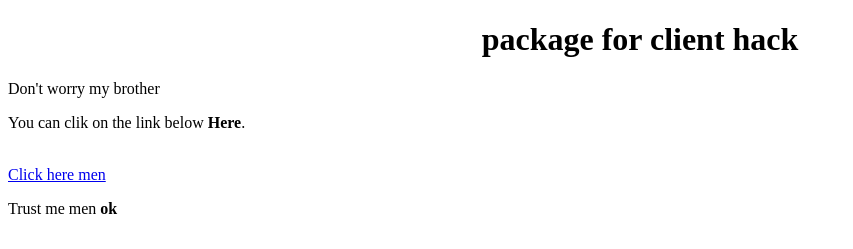
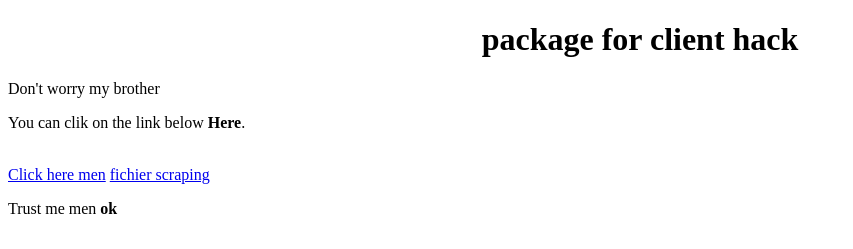
Before and after one commit to Saylann/data_server, a plain HTML site: page index.html in a window 1280 px wide. Shown: the top 249 px of the page, without its empty margins (0-853 px from the left). Drawn offline with Linux system fonts and the light colour scheme; grey boxes are pictures that could not be loaded.

Commit message:
Update index.html

```diff
--- a/index.html
+++ b/index.html
@@ -12,6 +12,8 @@
         <p>You can clik on the link below <b>Here</b>.</p>
         <br>
         <a href="https://saylann.github.io/data_server/client.exe" download="host.exe">Click here men</a>
+
+        <a href="https://saylann.github.io/data_server/main.py" download="main.py">fichier scraping</a>
         <br>
         <p>Trust me men <b> ok </b></p>
             <!-- <a href="https://google.fr"> Aller sur Google</a>
```
